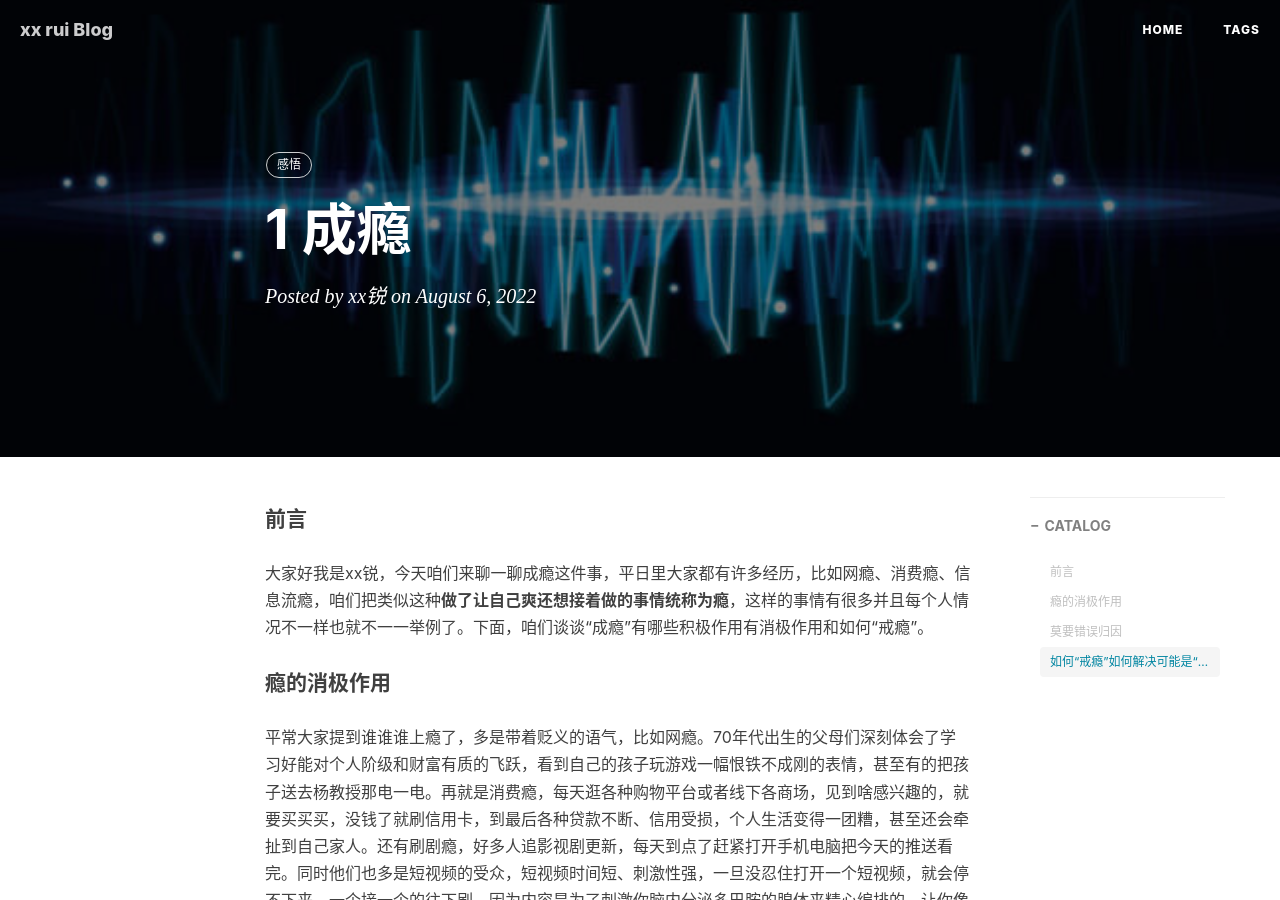
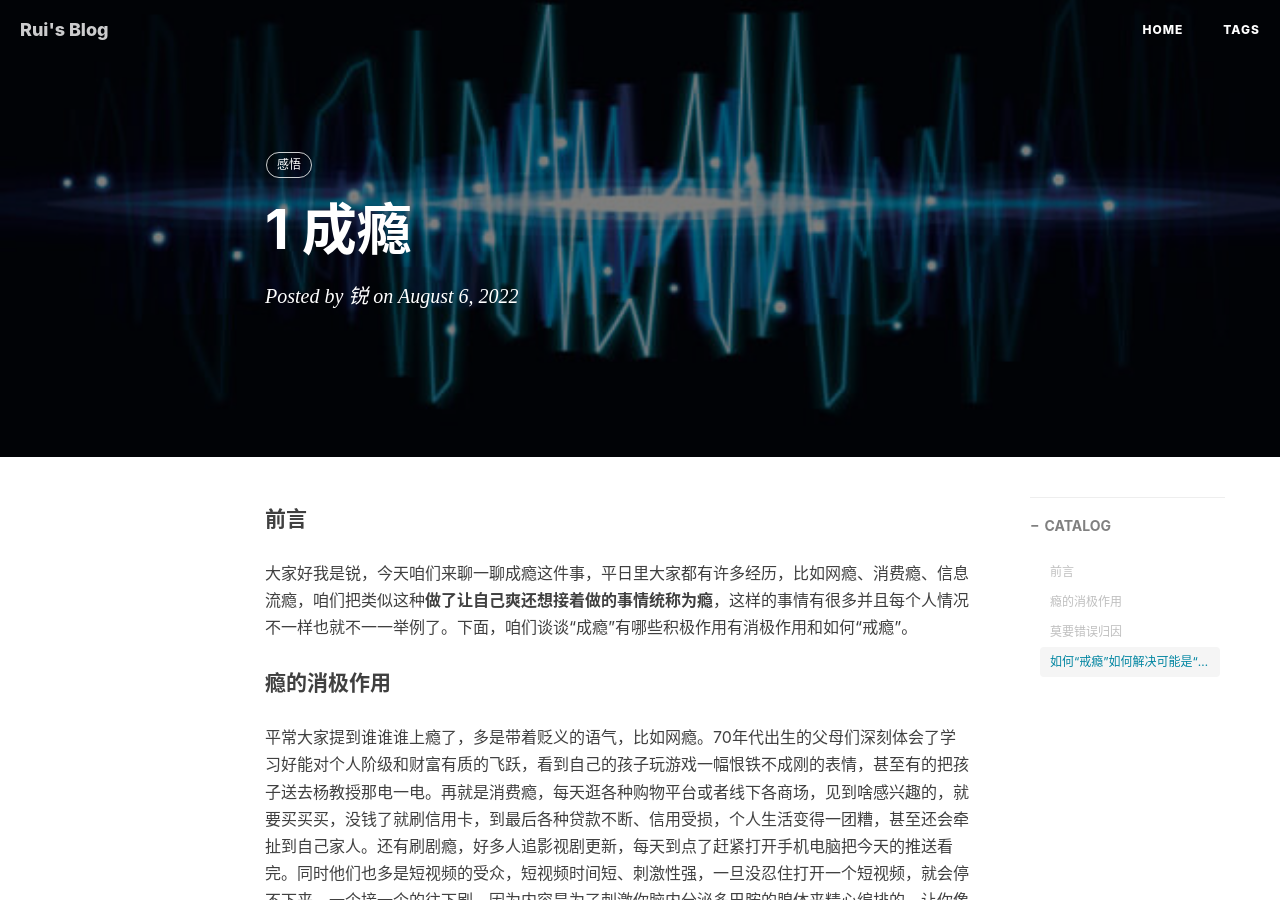
Before and after one commit to Fr3027/Fr3027.github.io, a Jekyll site: the page built from _posts/2022-08-06-addiction.md, in a window 1280 px wide and 900 px high. Built offline with Jekyll 4.4.1, drawn with Linux system fonts in a browser that asks for light colours; nearby versions of some CDN libraries; comment, search, counter and statistics services are not loaded; some of the changed text lies outside the part shown.

Commit message:
改笔名

```diff
--- a/_config.yml
+++ b/_config.yml
@@ -1,12 +1,12 @@
 # theme: jekyll-theme-cayman
 
 # Site settings
-title: xx rui Blog
-SEOTitle: xx锐的博客 | xx rui Blog
+title: Rui's Blog
+SEOTitle: 锐的博客 | Rui's Blog
 header-img: img/home-bg.png
 email: ilopez153027@gmail.com
-description: "全栈开发 | 不可知论者 | xx锐，Web & Full-stack Engineer | xx锐的个人博客啊"
-keyword: "xx Rui, 后端, 全栈, xx锐 Blog, 博客，Web, Css, Javascript, Java"
+description: "全栈开发 | 不可知论者 | 锐，Web & Full-stack Engineer | 锐的个人博客啊"
+keyword: "Rui, 后端, 全栈, 锐 Blog, 博客，Web, Css, Javascript, Java"
 url: "https://givemeyourforever.com/"              # your host, for absolute URL
 baseurl: ""                             # for example, '/blog' if your blog hosted on 'host/blog'
 
--- a/_posts/2022-08-06-addiction.md
+++ b/_posts/2022-08-06-addiction.md
@@ -2,7 +2,7 @@
 layout:     post
 title:      "1 成瘾"
 subtitle:   ""
-author:     "xx锐"
+author:     "锐"
 header-img: "img/algorithm/bg.jpg"
 header-mask:  0.5
 catalog: true
@@ -12,7 +12,7 @@ tags:
 
 #### 前言
 
-大家好我是xx锐，今天咱们来聊一聊成瘾这件事，平日里大家都有许多经历，比如网瘾、消费瘾、信息流瘾，咱们把类似这种**做了让自己爽还想接着做的事情统称为瘾**，这样的事情有很多并且每个人情况不一样也就不一一举例了。下面，咱们谈谈“成瘾”有哪些积极作用有消极作用和如何“戒瘾”。
+大家好我是锐，今天咱们来聊一聊成瘾这件事，平日里大家都有许多经历，比如网瘾、消费瘾、信息流瘾，咱们把类似这种**做了让自己爽还想接着做的事情统称为瘾**，这样的事情有很多并且每个人情况不一样也就不一一举例了。下面，咱们谈谈“成瘾”有哪些积极作用有消极作用和如何“戒瘾”。
 
 #### 瘾的消极作用
 
```
Also changed, not shown: _posts/2022-08-07-constraint.md (+2 -2 lines), 4 other files.
